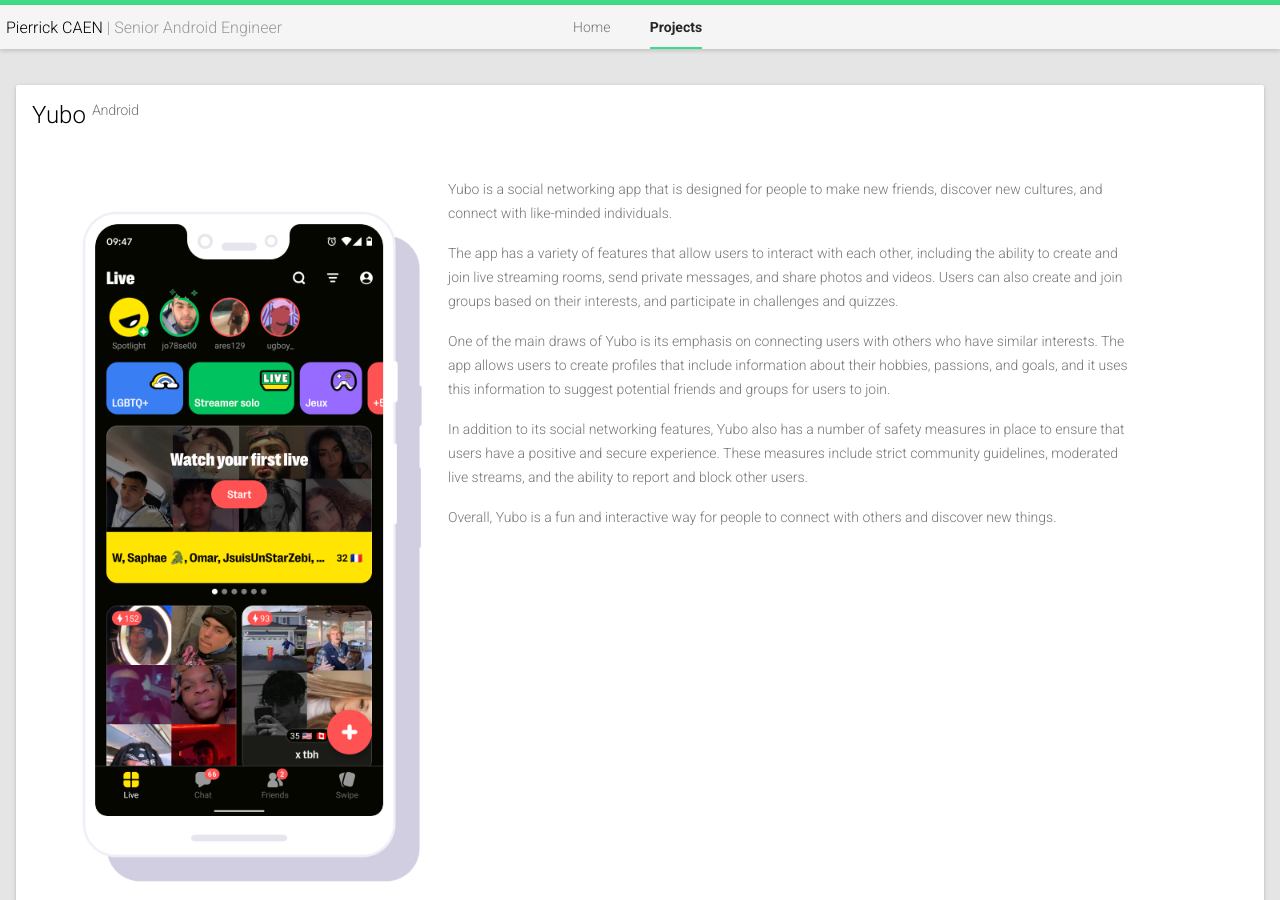
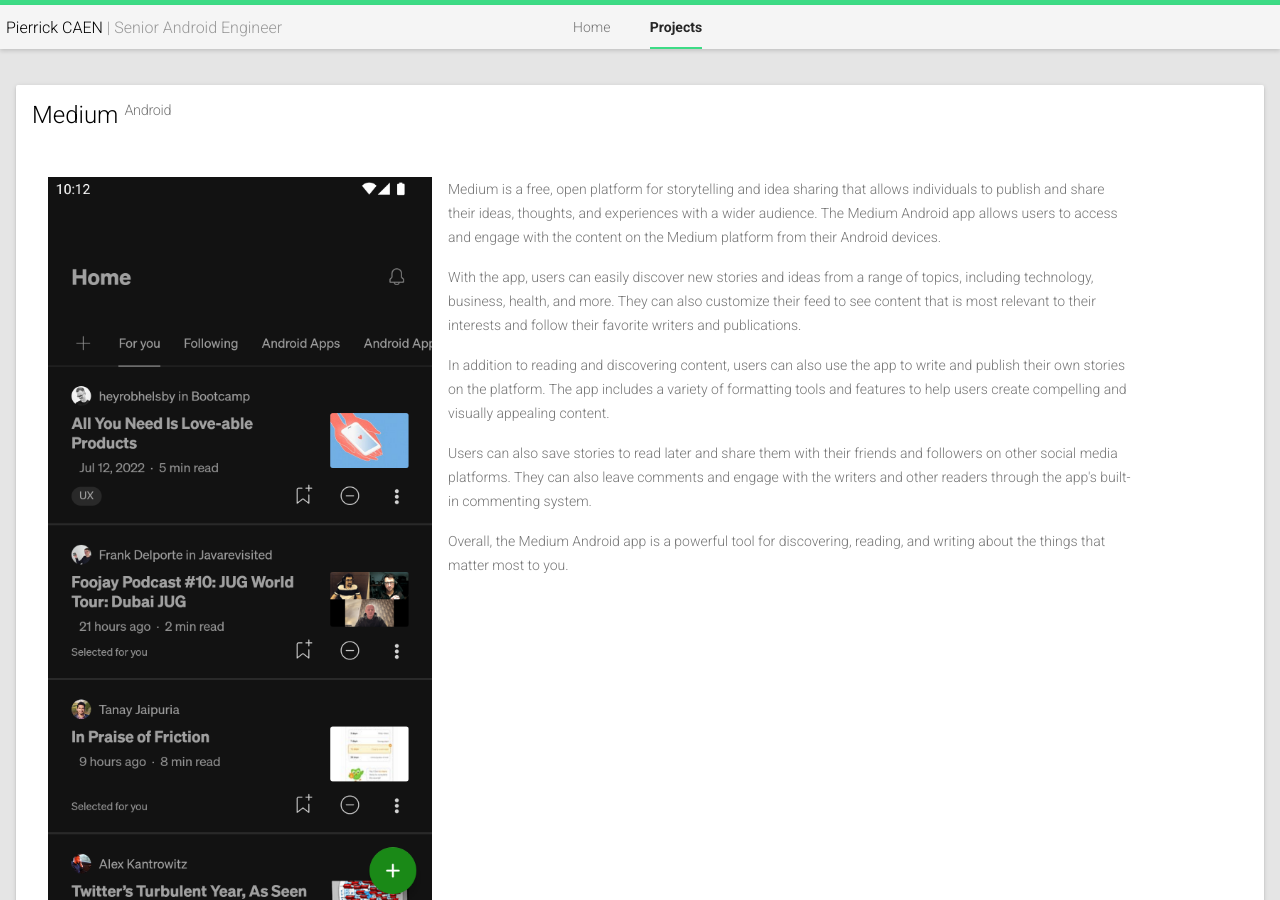
Before and after one commit to prcaen/prcaen.github.io, a Jekyll site: the page built from projects.html, in a window 1280 px wide and 900 px high. Built offline with Jekyll 4.4.1, drawn with Linux system fonts in a browser that asks for light colours; nearby versions of some CDN libraries.

Commit message:
Add medium project

```diff
--- a/projects.html
+++ b/projects.html
@@ -6,6 +6,44 @@
 ---
 
 <section class="content">
+  <div class="mdl-grid">
+    <div class="mdl-cell mdl-cell--12-col">
+      <section class="mdl-card mdl-shadow--2dp">
+        <div class="mdl-card__title">
+          <h2 class="mdl-card__title-text">Medium <small>Android</small></h2>
+        </div>
+        <div class="mdl-card__supporting-text">
+          <div class="mdl-grid">
+            <div class="mdl-cell mdl-cell--4-col align-center">
+              <img src="/images/projects/medium_android.png" alt="Medium - Android" width="424">
+            </div>
+            <div class="mdl-cell mdl-cell--7-col">
+              <p>
+                Medium is a free, open platform for storytelling and idea sharing that allows individuals to publish and share their ideas, thoughts, and experiences with a wider audience. The Medium Android app allows users to access and engage with the content on the Medium platform from their Android devices.
+              </p>
+              <p>
+                With the app, users can easily discover new stories and ideas from a range of topics, including technology, business, health, and more. They can also customize their feed to see content that is most relevant to their interests and follow their favorite writers and publications.
+              </p>
+              <p>
+                In addition to reading and discovering content, users can also use the app to write and publish their own stories on the platform. The app includes a variety of formatting tools and features to help users create compelling and visually appealing content.
+              </p>
+              <p>
+                Users can also save stories to read later and share them with their friends and followers on other social media platforms. They can also leave comments and engage with the writers and other readers through the app's built-in commenting system.
+              </p>
+              <p>
+                Overall, the Medium Android app is a powerful tool for discovering, reading, and writing about the things that matter most to you.
+              </p>
+            </div>
+        </div>
+        <p class="align-center">
+          <a href="https://play.google.com/store/apps/details?id=com.medium.reader" target="_blank">
+            <img src="/images/google-play.svg" width="200"/>
+          </a>
+        </p>
+      </section>
+    </div>
+  </div>
+
   <div class="mdl-grid">
     <div class="mdl-cell mdl-cell--12-col">
       <section class="mdl-card mdl-shadow--2dp">
```
Also changed, not shown: images/projects/medium_android.png (added).
